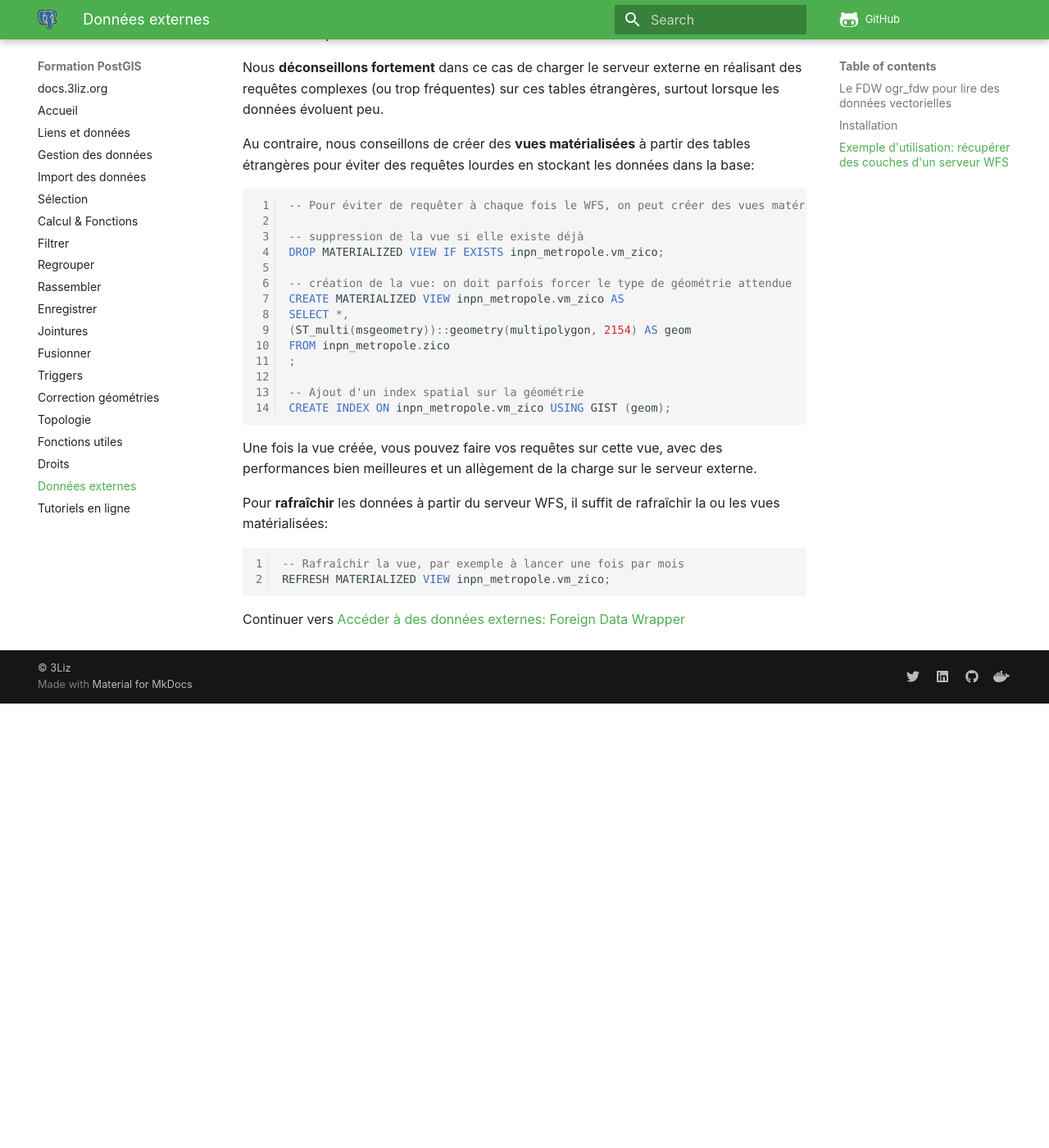
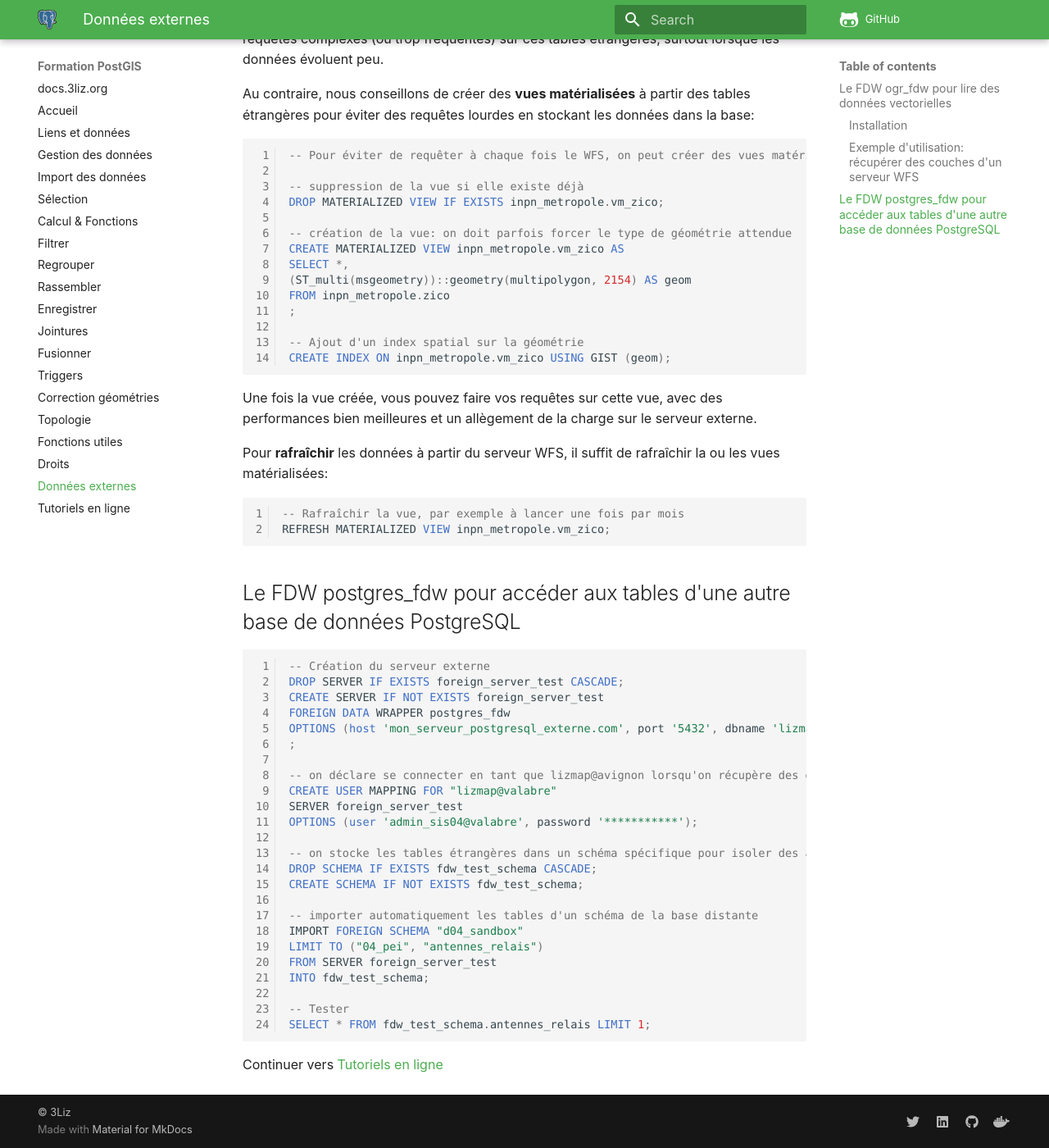
Before and after one commit to 3liz/formation-postgis, an MkDocs documentation site: the page built from docs/fdw.md, in a window 1280 px wide and 1400 px high, scrolled down 3867 px. Shown: the whole window at 82% size. Built offline with MkDocs 1.6.1 and Material for MkDocs 9.7.7, drawn with Linux system fonts in a browser that asks for light colours; nearby versions of some CDN libraries; comment, search, counter and statistics services are not loaded; before the commit the page ends 4725 px from its top, so only the background shows below that.

Commit message:
Données externes - Ajout d'un chapitre sur le FDW postgres_fdw

````diff
--- a/docs/fdw.md
+++ b/docs/fdw.md
@@ -19,13 +19,13 @@ Avec ce Foreign Data Wrapper **ogr_fdw**, on peut appeler n'importe quelle sourc
 
 Voir la [documentation officielle de ogr_fdw](https://github.com/pramsey/pgsql-ogr-fdw).
 
-## Installation
+### Installation
 
 Pour l'installer sur une machine **Linux**, il suffit d'installer le paquet correspondant à la version de PostgreSQL, par exemple `postgresql-11-ogr-fdw`.
 
 Sous **Windows**, il est disponible avec le paquet PostGIS via l'outil [StackBuilder](https://www.postgresql.org/download/windows/).
 
-## Exemple d'utilisation: récupérer des couches d'un serveur WFS
+### Exemple d'utilisation: récupérer des couches d'un serveur WFS
 
 Nous allons utiliser le FDW pour récupérer des données mises à disposition sur le serveur de l'INPN via le protocole WFS.
 
@@ -161,4 +161,34 @@ Pour **rafraîchir** les données à partir du serveur WFS, il suffit de rafraî
 REFRESH MATERIALIZED VIEW inpn_metropole.vm_zico;
 ```
 
-Continuer vers [Accéder à des données externes: Foreign Data Wrapper](./tutoriel.md)
+## Le FDW postgres_fdw pour accéder aux tables d'une autre base de données PostgreSQL
+
+```sql
+-- Création du serveur externe
+DROP SERVER IF EXISTS foreign_server_test CASCADE;
+CREATE SERVER IF NOT EXISTS foreign_server_test
+FOREIGN DATA WRAPPER postgres_fdw
+OPTIONS (host 'mon_serveur_postgresql_externe.com', port '5432', dbname 'lizmap_opensis_sis04')
+;
+
+-- on déclare se connecter en tant que lizmap@avignon lorsqu'on récupère des données depuis une connexion par le groupe "__grp_lizmap"
+CREATE USER MAPPING FOR "lizmap@valabre"
+SERVER foreign_server_test
+OPTIONS (user 'admin_sis04@valabre', password '***********');
+
+-- on stocke les tables étrangères dans un schéma spécifique pour isoler des autres schémas en dur
+DROP SCHEMA IF EXISTS fdw_test_schema CASCADE;
+CREATE SCHEMA IF NOT EXISTS fdw_test_schema;
+
+-- importer automatiquement les tables d'un schéma de la base distante
+IMPORT FOREIGN SCHEMA "d04_sandbox"
+LIMIT TO ("04_pei", "antennes_relais")
+FROM SERVER foreign_server_test
+INTO fdw_test_schema;
+
+-- Tester
+SELECT * FROM fdw_test_schema.antennes_relais LIMIT 1;
+```
+
+
+Continuer vers [Tutoriels en ligne](./tutoriel.md)
````
